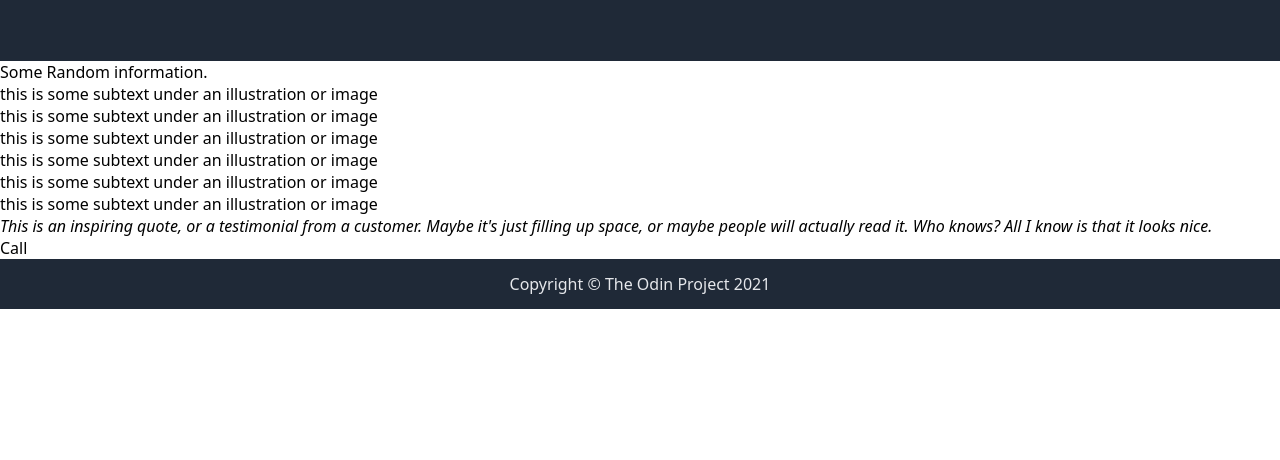
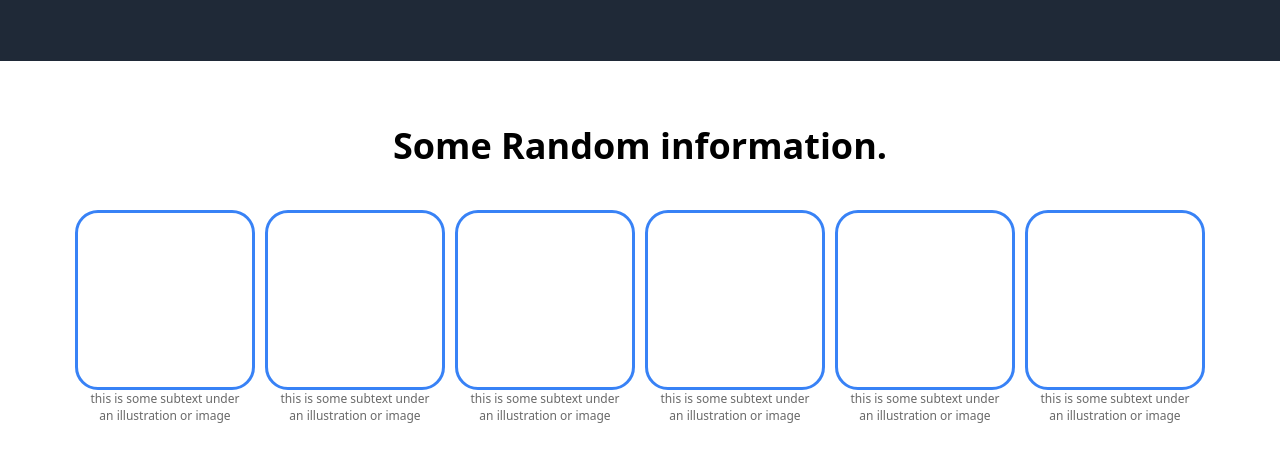
Before and after one commit to wianduplessis/landing-page, a plain HTML site: page index.html in a window 1280 px wide. Shown: the part 492-952 px from the top of the page. Before the commit the page ends 801 px from the top, so only its background shows below. Drawn offline with Linux system fonts and the light colour scheme.

Commit message:
Style information and quote sections

```diff
--- a/styles.css
+++ b/styles.css
@@ -53,6 +53,57 @@
     color: #F9FAF8;
 }
 
+.information-header{
+    font-size: 36px;
+    font-weight: bolder;
+    text-align: center;
+    padding-top: 60px;
+}
+
+.information-container{
+    display: flex;
+    justify-content: center;
+    align-items: center;
+    gap: 30px;
+    padding: 40px;
+    flex-wrap: wrap;
+    padding-bottom: 100px;
+}
+
+.card{
+    border: #3882F6;
+    border-style: solid;
+    border-radius: 23px;
+    width: 180px;
+    height: 180px;
+    flex-shrink: 0;
+}
+
+.card-container{
+    font-size: 12px;
+    text-align: center;
+    width: 160px;
+    display: flex;
+    flex-direction: column;
+    align-items: center;
+    justify-content: center;
+    color: dimgray;
+}
+
+.quote-container{
+    display: flex;
+    align-items: center;
+    justify-content: center;
+    padding: 120px 15%;
+    background-color: #E5E7EB;
+
+}
+
+.quote{
+    font-size: 36px;
+    font-weight: lighter;
+}
+
 ul{
     display: flex;
     justify-content: space-between;
```
